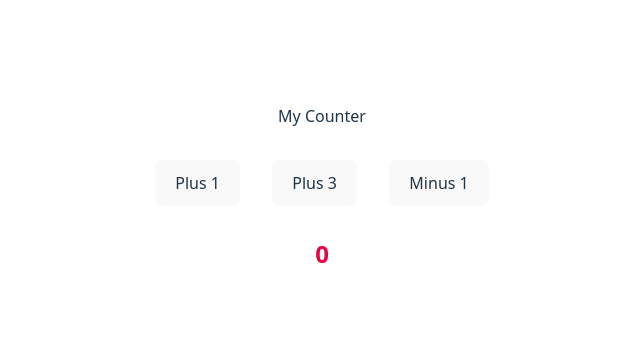
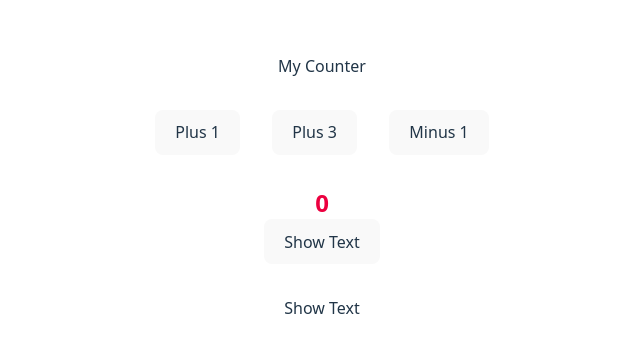
Before and after one commit to keoty96/daily-practice, a React (Vite) app: page / in a window 1280 px wide. Shown: the part 213-566 px from the top of the page, without its empty margins (318-958 px from the left). Built offline with nearby package versions, Linux system fonts and the light colour scheme.

Commit message:
toggle button exercise

```diff
--- a/src/App.jsx
+++ b/src/App.jsx
@@ -1,10 +1,12 @@
-import Counter from "./components/counter"
+import Counter from "./components/counter";
+import ToggeButton from "./components/toggleButton";
 
 function App() {
 
   return (
     <>
       <Counter />
+      <ToggeButton />
     </>
   )
 }
--- /dev/null
+++ b/src/components/toggleButton.jsx
@@ -0,0 +1,21 @@
+import { useState } from "react";
+
+export default function ToggeButton () {
+
+    const [toggleButton, setToggleButton] = useState(true);
+
+    function handleClick() {
+        setToggleButton(!toggleButton)
+    }
+
+    return(
+        <div className="grid gap-8 justify-items-center w-lvw">
+            <button onClick={handleClick}>Show Text</button>
+            { toggleButton ?
+            <div>Show Text</div> :
+            <div>Hide Text</div>
+            }
+        </div>
+    )
+
+}
```
